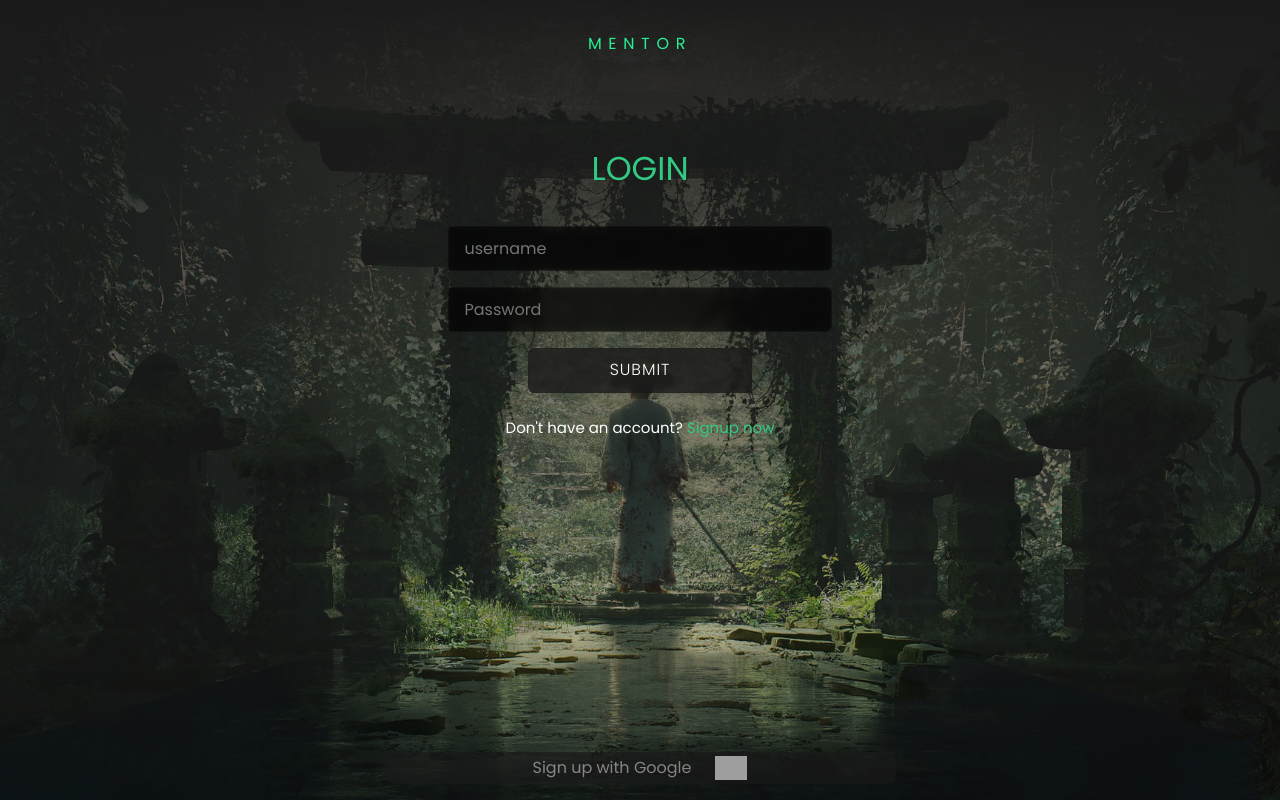
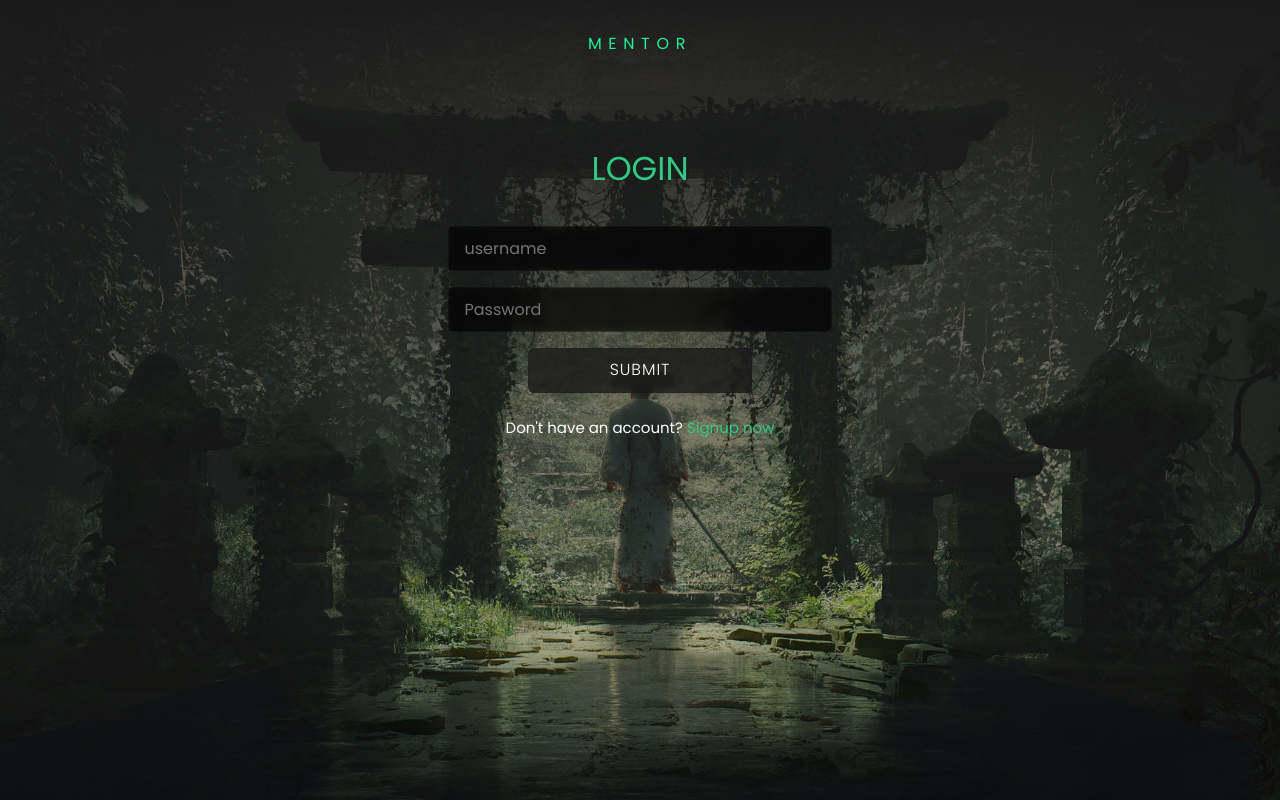
Before and after one commit to AniketnShukla/GuideMentor, a React (Vite) app in the folder client/: page /login in a window 1280 px wide. Built offline with nearby package versions, Linux system fonts and the light colour scheme; no server answers; grey boxes are pictures that could not be loaded; a web font is replaced by a local one.

Commit message:
v3.5 defer google-sigin-integration commit

```diff
--- a/client/src/components/GoogleSignInButton.jsx
+++ b/client/src/components/GoogleSignInButton.jsx
@@ -17,12 +17,14 @@ const GoogleSignInButton = () => {
 
 
   return (
-    <div className="google_signin_signup_login" onClick={googleAuth}>
-        <span>Sign up with Google</span>
-        {/* <button > */}
-        <img src={google_btn} alt="google icon"  />
-        {/* </button> */}
-    </div>
+    // <div className="google_signin_signup_login" onClick={googleAuth}>
+    //     <span>Sign up with Google</span>
+    //     {/* <button > */}
+    //     <img src={google_btn} alt="google icon"  />
+    //     {/* </button> */}
+    // </div>
+    <>
+    </>
   )
 }
 
```
